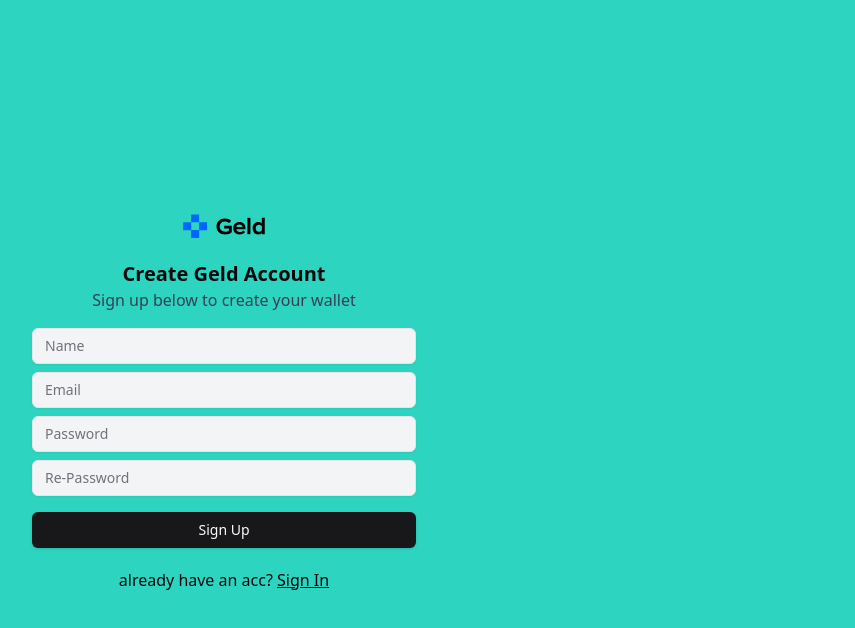
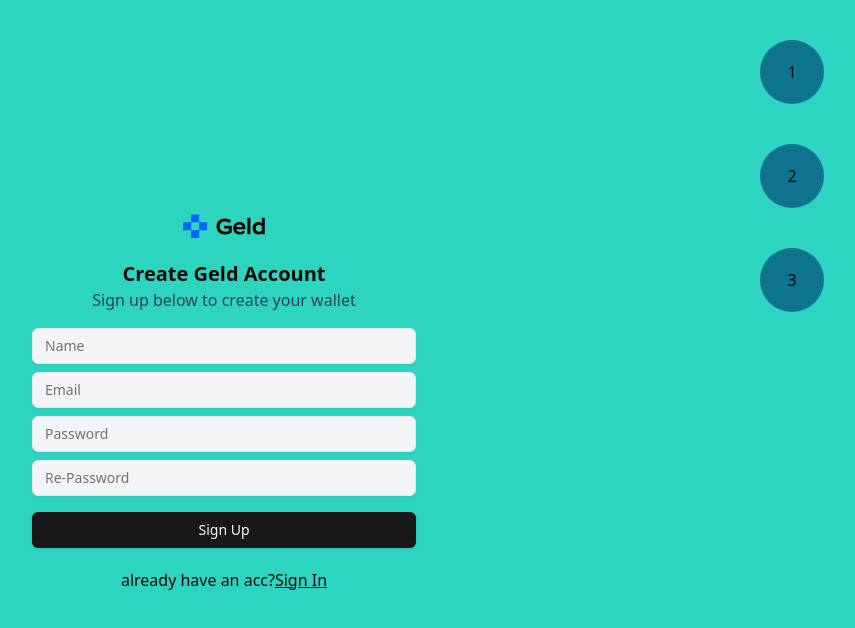
Before and after one commit to Acidiy/income-expense-tracker, a Next.js app in the folder front-end/: page /sign-up in a window 1280 px wide. Shown: the top 628 px of the page, without its empty margins (416-1271 px from the left). Built offline with nearby package versions, Linux system fonts and the light colour scheme.

Commit message:
few touch ups

```diff
--- /dev/null
+++ b/front-end/src/components/selectcurrency.jsx
@@ -0,0 +1,3 @@
+export let SelectCurrency = (props) => {
+
+}
--- a/front-end/src/pages/sign-up/index.js
+++ b/front-end/src/pages/sign-up/index.js
@@ -10,6 +10,7 @@ let SignUpPage = () => {
     const BASE_URL = "http://localhost:8000"
 
     let [error, setError] = useState("")
+    let [step, setStep] = useState(1)
 
     let router = useRouter()
 
@@ -18,26 +19,32 @@ let SignUpPage = () => {
     let onSubmit = async (event) => {
         event.preventDefault()
 
-        const name = formRef.current[0].value
-        const password = formRef.current[2].value
-        const rePassword = formRef.current[3].value
+        let name = formRef.current[0].value
+        let email = formRef.current[1].value
+        let password = formRef.current[2].value
+        let rePassword = formRef.current[3].value
 
-        if (!name || password != rePassword || !password) {
-            setError('Error')
-            return
+        if (!name || !email || !password) { setError('please put in your details'); return }
+        if (password.length < 8) { setError('Password length must be atleast 8'); return }
+        if (password != rePassword) { setError('Passwords does not match'); return }
+
+
+        try {
+            await axios.post(BASE_URL + "/api/signup", { name: formRef.current[0].value, email: formRef.current[1].value, password: formRef.current[2].value })
+            setStep(step+1)
         }
-
-        try{
-            await axios.post(BASE_URL + "/api/signup", { name: formRef.current[0].value, email: formRef.current[1].value, password: formRef.current[2].value })
-            router.push("/")
-        }
-        catch(error){setError('User already exists')}
-        finally {return}
+        catch (error) { setError('User already exists') }
+        finally { return }
     }
 
-    return <div className="h-screen w-full bg-teal-400 flex flex-col items-center justify-center gap-5">
-        <Form ref={formRef} onSubmit={onSubmit} error={error} />
-        <div>already have an acc?  <Link href={`http://localhost:3000/sign-in`} className="underline">Sign In</Link></div>
+    return <div className="h-screen w-full p-10 bg-teal-400 flex flex-col items-center justify-center gap-5 relative">
+        <div className="size-fit absolute z-10 top-10 right-10 flex flex-col gap-10">
+            <div className="size-16 bg-cyan-700 flex items-center justify-center rounded-full"><div>1</div></div>
+            <div className="size-16 bg-cyan-700 flex items-center justify-center rounded-full"><div>2</div></div>
+            <div className="size-16 bg-cyan-700 flex items-center justify-center rounded-full"><div>3</div></div>
+        </div>
+        {step === 1 ? <><Form ref={formRef} onSubmit={onSubmit} error={error} /> <div>already have an acc?<Link href={`http://localhost:3000/sign-in`} className="underline">Sign In</Link></div></> : null}
+
     </div>
 }
 
```
